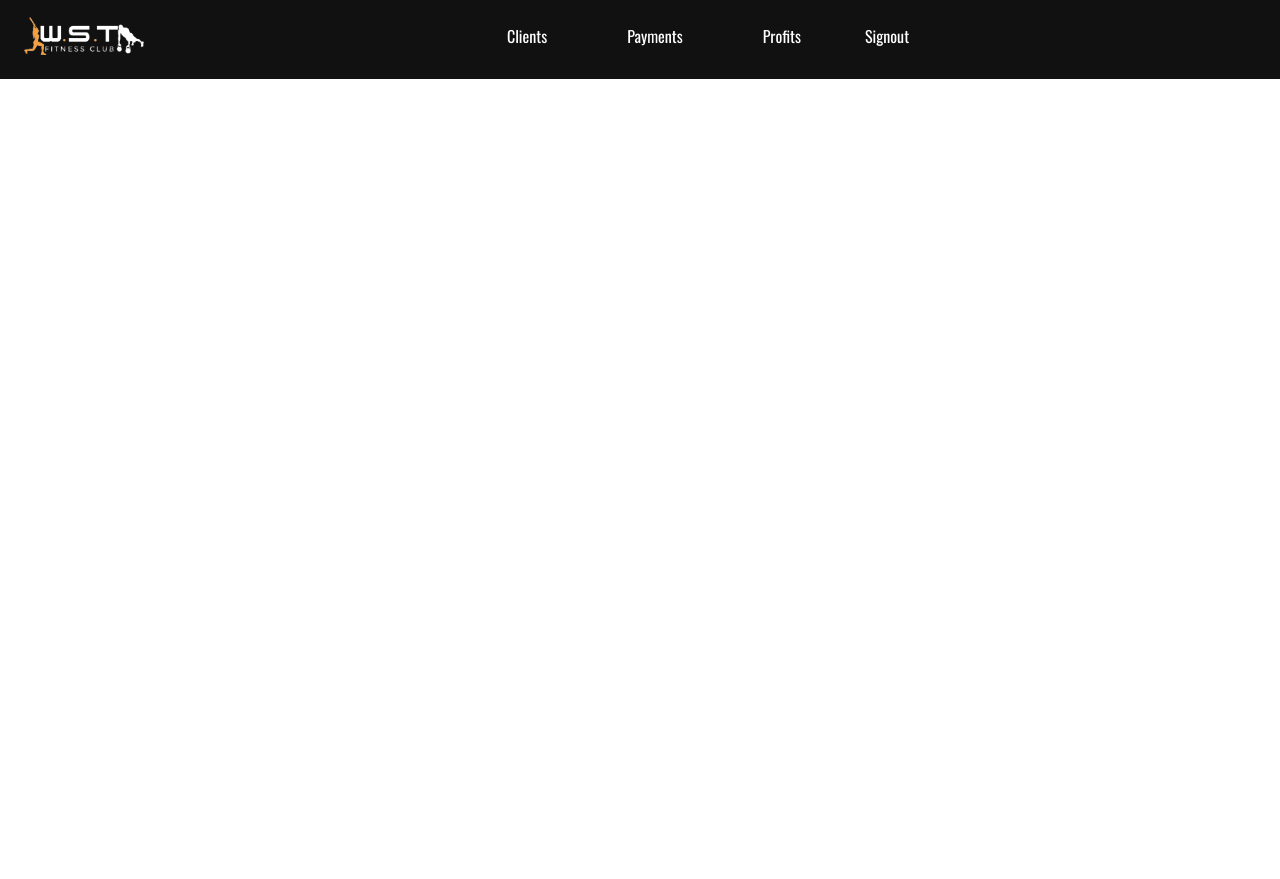
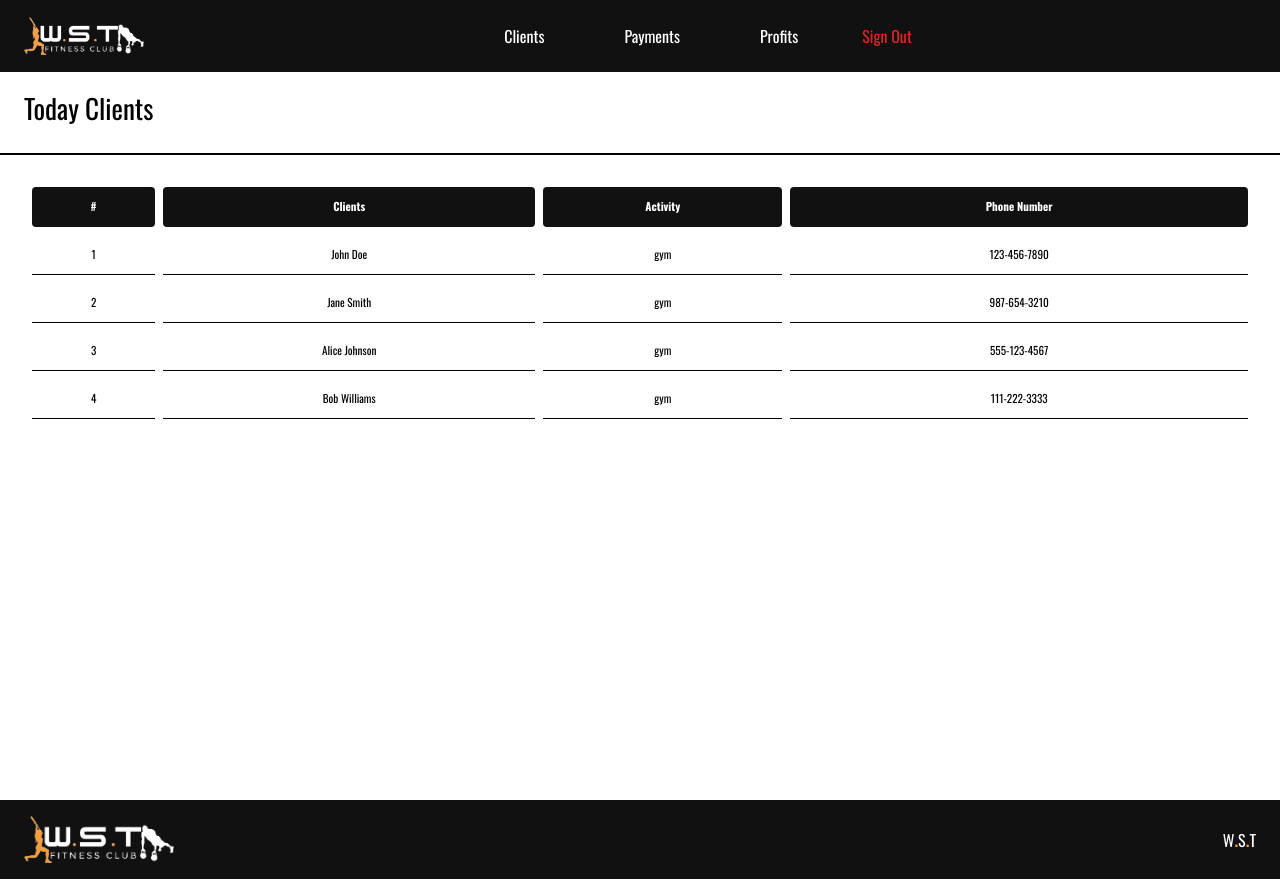
Before and after one commit to moefawazz/WST-GYM-V2, a React (Create React App) app: page /clientsToday in a window 1280 px wide. Before the commit the page ends 800 px from the top, so only its background shows below. Built offline with nearby package versions, Linux system fonts and the light colour scheme; no server answers; sample sign-in values are in the browser's storage; the HTML template or start-up script is replaced by a standard one.

Commit message:
add today clients

```diff
--- a/src/App.js
+++ b/src/App.js
@@ -12,6 +12,7 @@ import Navbar from "./components/navBar/Navbar";
 import Signin from "./view/Signup-Signin/Signin";
 import Signup from "./view/Signup-Signin/Signup";
 import Profile from "./view/Profile/Profile";
+import ClientsToday from "./view/ClientsToday/ClientsToday";
 import Footer from "./components/footer/Footer";
 import { AuthContextProvider } from "./context/AuthContext";
 import Qrcode1 from "./view/QrCode/Qrcode1";
@@ -28,6 +29,7 @@ function App() {
           <Route path="/Client" element={<ProtectedRoute><Client /></ProtectedRoute>} />
           <Route path="/payments" element={<ProtectedRoute><Payments /></ProtectedRoute>} />
           <Route path="/profits" element={<ProtectedRoute><Profits /></ProtectedRoute>} />
+          <Route path="/clientsToday" element={<ProtectedRoute><ClientsToday /></ProtectedRoute>} />
           <Route path={`/profile/:id`} element={<ProtectedRoute><Profile /></ProtectedRoute>} />
         </Routes>
       </AuthContextProvider>
--- /dev/null
+++ b/src/components/ClientsToday/ClientsToday.jsx
@@ -0,0 +1,61 @@
+import React from "react";
+
+const TodayClients = () => {
+  // Array of client objects
+  const clients = [
+    {
+      Name: "John",
+      LastName: "Doe",
+      Type: "gym",
+      PhoneNumber: "123-456-7890",
+    },
+    {
+      Name: "Jane",
+      LastName: "Smith",
+      Type: "gym",
+      PhoneNumber: "987-654-3210",
+    },
+    {
+      Name: "Alice",
+      LastName: "Johnson",
+      Type: "gym",
+      PhoneNumber: "555-123-4567",
+    },
+    {
+      Name: "Bob",
+      LastName: "Williams",
+      Type: "gym",
+      PhoneNumber: "111-222-3333",
+    },
+    // Add more clients if needed
+  ];
+
+  return (
+    <div className="m-[1.5rem]">
+<table className="dash-table">
+        <thead>
+          <tr className=" text-[0.7rem]">
+            <th className="px-1.5">#</th>
+            <th>Clients</th>
+            <th>Activity</th>
+            <th>Phone Number</th>
+          </tr>
+        </thead>
+        <tbody>
+
+            {clients.map((item, index) => (
+              <tr key={index} className="text-[0.7rem]">
+                <td>{index + 1}</td>
+                <td>{item.Name} {item.LastName}</td>
+                <td>{item.Type}</td>
+                <td>{item.PhoneNumber}</td>
+              </tr>
+            ))
+            }
+        </tbody>
+      </table>
+    </div>
+  );
+};
+
+export default TodayClients;
--- a/src/components/headerPage/HeaderPage.jsx
+++ b/src/components/headerPage/HeaderPage.jsx
@@ -2,7 +2,7 @@ import React from 'react'
 
 const HeaderPage = ({title}) => {
   return (
-    <div className='border-b-2 border-orange flex justify-start py-[1.5rem] px-[1.5rem] text-[1.5rem] pt-[5.5rem]'>
+    <div className='border-b-2 border-black flex justify-start py-[1.5rem] px-[1.5rem] text-[1.5rem] pt-[5.5rem]'>
         <h1 className='text-[1.7rem]'>{title}</h1>
     </div>
   )
--- a/src/components/inputsForm/InputFormPayment.jsx
+++ b/src/components/inputsForm/InputFormPayment.jsx
@@ -2,6 +2,7 @@ import React, { useState } from "react";
 import Input from "../input/Input";
 import Button from "../button/Button";
 import TableAddPayment from "../table/TableAddPayment";
+import Icons from '../../assets/icons/Icons';
 import { ToastContainer, toast } from "react-toastify";
 import "react-toastify/dist/ReactToastify.css";
 import { db } from '../../firebase';
@@ -9,6 +10,8 @@ import { collection, addDoc } from 'firebase/firestore';
 
 const InputFormPayment = () => {
   const defaultFromDate = new Date().toISOString().split('T')[0];
+  const [isCollapsed, setIsCollapsed] = useState(false);
+
   const [formData, setFormData] = useState({
     itemName: "",
     amount: "",
@@ -22,6 +25,10 @@ const InputFormPayment = () => {
       ...prevData,
       [fieldName]: value,
     }));
+  };
+
+  const toggleCollapse = () => {
+    setIsCollapsed((prev) => !prev);
   };
 
 
@@ -78,6 +85,13 @@ const InputFormPayment = () => {
   return (
     <div className="container mx-auto mt-4">
       <ToastContainer />
+      <div className='flex justify-end mt-[1.5rem] mr-[1.5rem]'>
+      <Icons.Down
+          className={`transform transition-transform duration-300 ${isCollapsed ? 'rotate-180 text-orange' : ''}`}
+          onClick={toggleCollapse}
+        />
+      </div>
+      <div className={`${isCollapsed ? 'hidden' : ''}`}>
       <div className="grid grid-cols-1 sm:grid-cols-2 md:grid-cols-3 lg:grid-cols-3 xl:grid-cols-3 gap-4 mx-[1.5rem]">
         <div className="flex flex-col">
           <label className='py-2 font-medium'>Item Name :</label>
@@ -126,6 +140,7 @@ const InputFormPayment = () => {
         <Button title="Add Payment" onClick={handleAddPayment} />
       </div>
       <hr></hr>
+      </div>
 
       <div className="my-[2rem]">
         <TableAddPayment />
--- a/src/components/inputsForm/InputsForm.jsx
+++ b/src/components/inputsForm/InputsForm.jsx
@@ -94,7 +94,7 @@ const InputsForm = () => {
       <ToastContainer />
       <div className='flex justify-end mt-[1.5rem] mr-[1.5rem]'>
       <Icons.Down
-          className={`transform transition-transform duration-300 ${isCollapsed ? 'rotate-180 text-red' : ''}`}
+          className={`transform transition-transform duration-300 ${isCollapsed ? 'rotate-180 text-orange' : ''}`}
           onClick={toggleCollapse}
         />
       </div>
--- a/src/components/navBar/Navbar.jsx
+++ b/src/components/navBar/Navbar.jsx
@@ -85,7 +85,7 @@ const Navbar = () => {
           <button className="nav-btn nav-close-btn" onClick={showNavbar}>
             <Icons.Close className="text-orange text-[2.5rem]" />
           </button>
-          <button onClick={handleSignout}>Signout</button>
+          <button className="text-red-600" onClick={handleSignout}>Sign Out</button>
         </nav>
         <div className="flex gap-1 items-center">
           {/* <Icons.Bell className='text-white w-[2rem] h-[1.25rem] cursor-pointer' /> */}
--- a/src/components/statCards/StatCard.jsx
+++ b/src/components/statCards/StatCard.jsx
@@ -69,7 +69,7 @@ const navigate=useNavigate()
       </div>
       <div className="flex flex-1 gap-[2rem] flex-wrap">
        <Link to={"/Profits"} className='w-full'><Cards text="Profits" count="300" icon={<Icons.Dollar />} /></Link>
-        <Cards text="Today Clients" count={todayClientsCount} icon={<Icons.Today />} />
+       <Link to={"/clientsToday"} className='w-full'><Cards text="Today Clients" count={todayClientsCount} icon={<Icons.Today />} /></Link>
       </div>
     </div>
   );
--- a/src/components/table/TableAddClient.jsx
+++ b/src/components/table/TableAddClient.jsx
@@ -152,7 +152,7 @@ const TableAddClient = () => {
             <tr>
               <td colSpan="4" className="text-[0.7rem]">
                 <div className="flex justify-center items-center">
-                    <Waveform size={25} color="#990000" />
+                    <Waveform size={25} color="#f99f3d" />
                 </div>
               </td>
             </tr>
--- a/src/components/table/TableAddPayment.jsx
+++ b/src/components/table/TableAddPayment.jsx
@@ -1,4 +1,5 @@
 import React, { useState, useEffect } from "react";
+import Icons from "../../assets/icons/Icons";
 import { Waveform } from "@uiball/loaders";
 import { db } from "../../firebase";
 import { collection, getDocs } from "firebase/firestore";
@@ -37,6 +38,27 @@ const TableAddPayment = () => {
     item.itemName.toLowerCase().includes(searchTerm.toLowerCase())
   );
 
+  const [currentPage, setCurrentPage] = useState(1);
+  const recordsPerPage = 10;
+
+  const indexOfLastRecord = currentPage * recordsPerPage;
+  const indexOfFirstRecord = indexOfLastRecord - recordsPerPage;
+  const currentRecords = filteredPayments.slice(indexOfFirstRecord, indexOfLastRecord);
+
+  const totalPages = Math.ceil(filteredPayments.length / recordsPerPage);
+
+  const paginate = (pageNumber) => {
+    setCurrentPage(pageNumber);
+  };
+
+  const goToPreviousPage = () => {
+    setCurrentPage((prevPage) => Math.max(prevPage - 1, 1));
+  };
+
+  const goToNextPage = () => {
+    setCurrentPage((prevPage) => Math.min(prevPage + 1, totalPages));
+  };
+
   return (
     <div className="mx-[1.5rem]">
       <div className="w-full flex justify-end gap-[8px]">
@@ -61,20 +83,20 @@ const TableAddPayment = () => {
         <tbody>
           {loading ? (
             <tr>
-              <td colSpan="4" className="text-[0.7rem]">
+              <td colSpan="5" className="text-[0.7rem]">
                 <div className="flex justify-center items-center">
-                  <Waveform size={25} color="#990000" />
+                  <Waveform size={25} color="#f99f3d" />
                 </div>
               </td>
             </tr>
-          ) : filteredPayments.length === 0 ? (
+          ) : currentRecords.length === 0 ? (
             <tr>
-              <td colSpan="4" className="text-[0.7rem]">
+              <td colSpan="5" className="text-[0.7rem]">
                 No Records Found
               </td>
             </tr>
           ) : (
-            filteredPayments.map((item, index) => (
+            currentRecords.map((item, index) => (
               <tr key={index} className="text-[0.7rem]">
                 <td>{item.itemName}</td>
                 <td>{item.amount}</td>
@@ -86,6 +108,42 @@ const TableAddPayment = () => {
           )}
         </tbody>
       </table>
+      <div className="flex justify-end mt-4 text-[0.8rem]">
+        <nav>
+          <ul className="pagination flex">
+            <li>
+              <button
+                className="px-2 py-2 border border-orange rounded-full bg-orange text-white"
+                onClick={goToPreviousPage}
+                disabled={currentPage === 1}
+              >
+                <Icons.Left/>
+              </button>
+            </li>
+            {Array.from({ length: totalPages }).map((_, index) => (
+              <li key={index} className="mx-1">
+                <button
+                  className={`${
+                    currentPage === index + 1 ? "bg-orange text-white" : "bg-white text-orange"
+                  } px-2 py-1 border border-orange rounded-full`}
+                  onClick={() => paginate(index + 1)}
+                >
+                  {index + 1}
+                </button>
+              </li>
+            ))}
+            <li>
+              <button
+                className="px-2 py-2 border border-orange rounded-full bg-orange text-white"
+                onClick={goToNextPage}
+                disabled={currentPage === totalPages}
+              >
+                <Icons.Right/>
+              </button>
+            </li>
+          </ul>
+        </nav>
+      </div>
     </div>
   );
 };
--- /dev/null
+++ b/src/view/ClientsToday/ClientsToday.jsx
@@ -0,0 +1,16 @@
+import React from "react";
+import HeaderPage from "../../components/headerPage/HeaderPage";
+import TodayClients from "../../components/ClientsToday/ClientsToday";
+
+const ClientsToday = () => {
+  return (
+    <>
+      <div className="min-h-screen">
+        <HeaderPage title="Today Clients" />
+        <TodayClients/>
+      </div>
+    </>
+  );
+};
+
+export default ClientsToday;
```
